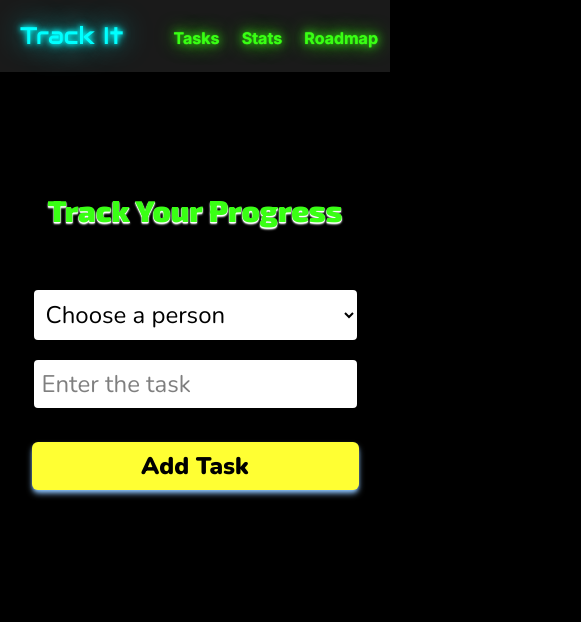
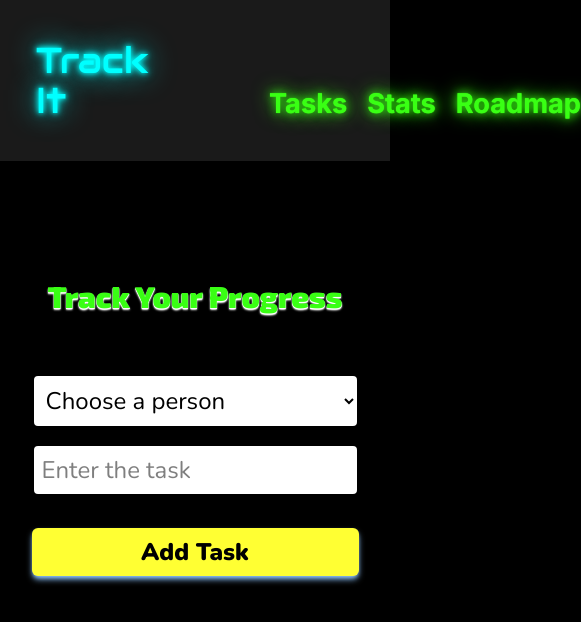
Before and after one commit to dinesh1264/schedule_tracker, a React (Vite) app: page / in a window 390 px wide. Shown: the top 622 px of the page, 581 px wide, since content can reach past the window. Built offline with nearby package versions, Linux system fonts and the light colour scheme; no server answers; the database is empty; a web font is replaced by a local one.

Commit message:
fix:tablet view fixed

```diff
--- a/src/components/Tracker.jsx
+++ b/src/components/Tracker.jsx
@@ -17,7 +17,7 @@ export const Tracker = () => {
       <div className="flex flex-row mt-10 perspective-distant tracker-main-div">
         {records.map((record) => (
           <div
-            className={`bg-[#302c2c] h-full w-full mr-10 ring-4 ring-black rounded-sm skew-x-10 card ${record.person}`}
+            className={`bg-[#302c2c] h-full w-full mr-10 rounded-sm skew-x-10 card ${record.person}`}
             key={record.id}
           >
             <img
--- a/src/index.css
+++ b/src/index.css
@@ -253,3 +253,61 @@ html {
     @apply text-2xl
   }
 }
+
+@media only screen and (max-width: 780px){
+  .header-list{
+    @apply mx-5 my-5 gap-5 justify-normal;
+  }
+
+  .header{
+    @apply text-4xl mr-[30%] ml-2
+  }
+
+  .nav{
+    @apply text-[1.7rem]
+  }
+
+  .form-div{
+    @apply justify-center-safe mt-[30%] mb-[30%];
+  }
+
+  .todo-div{
+    @apply flex-col mx-10 overflow-y-auto;
+  }
+
+  .todo-card{
+    @apply h-full mb-5 overflow-y-auto;
+  }
+
+  .tracker{
+    @apply ml-0 my-20;
+  }
+
+  .tracker-main-div{
+    @apply flex flex-col ml-[21%];
+  }
+
+  .card{
+    @apply skew-0 w-[30rem] mb-16
+  }
+
+  .card-title{
+    @apply text-xl;
+  }
+
+  .mermaid svg{
+    @apply h-full
+  }
+
+  .roadmap-div{
+    @apply pl-2 flex flex-col gap-5
+  }
+
+  .link-title{
+    @apply pt-0
+  }
+
+  .roadmap-div{
+    @apply overflow-x-auto
+  }
+}
```
